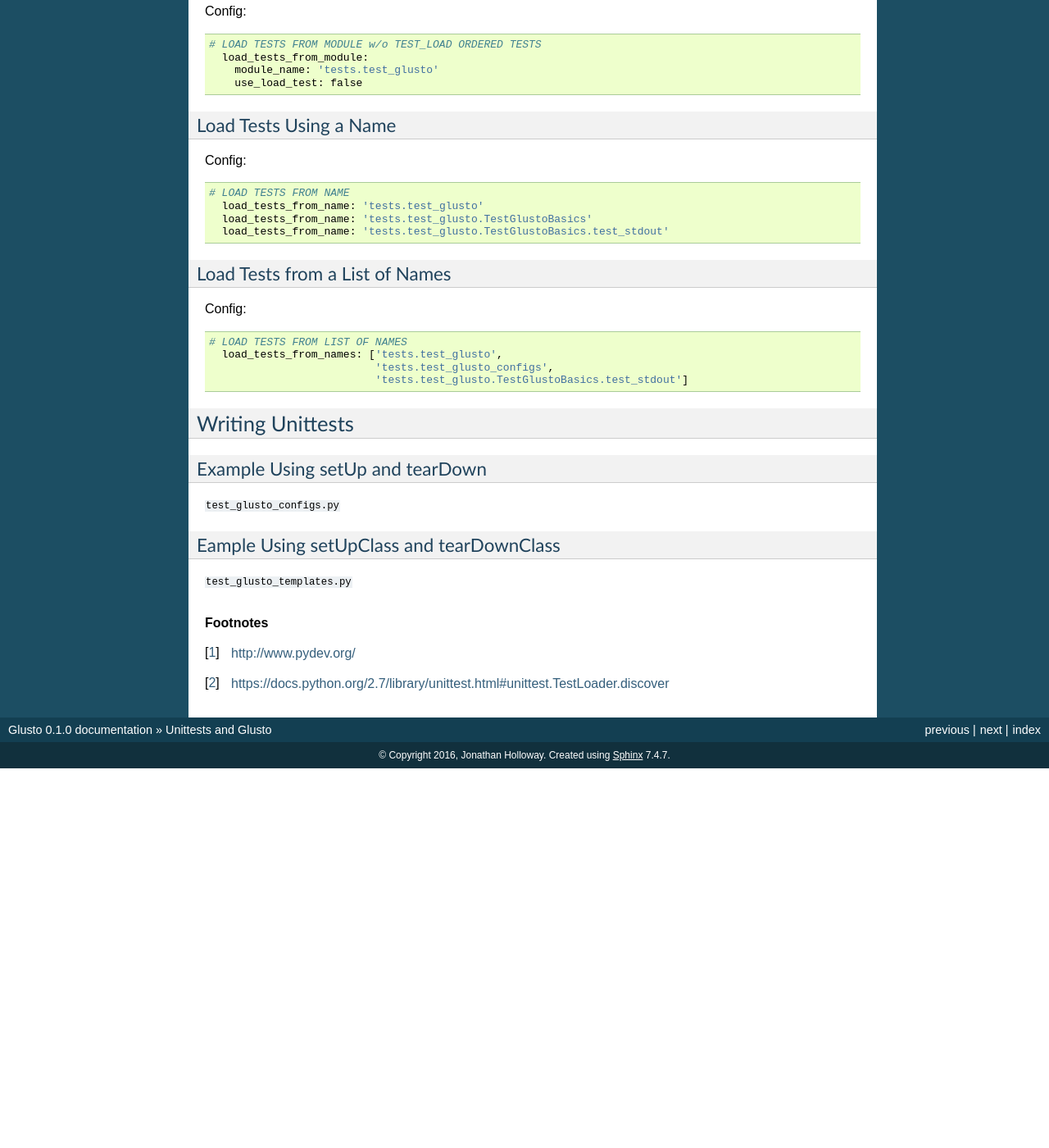
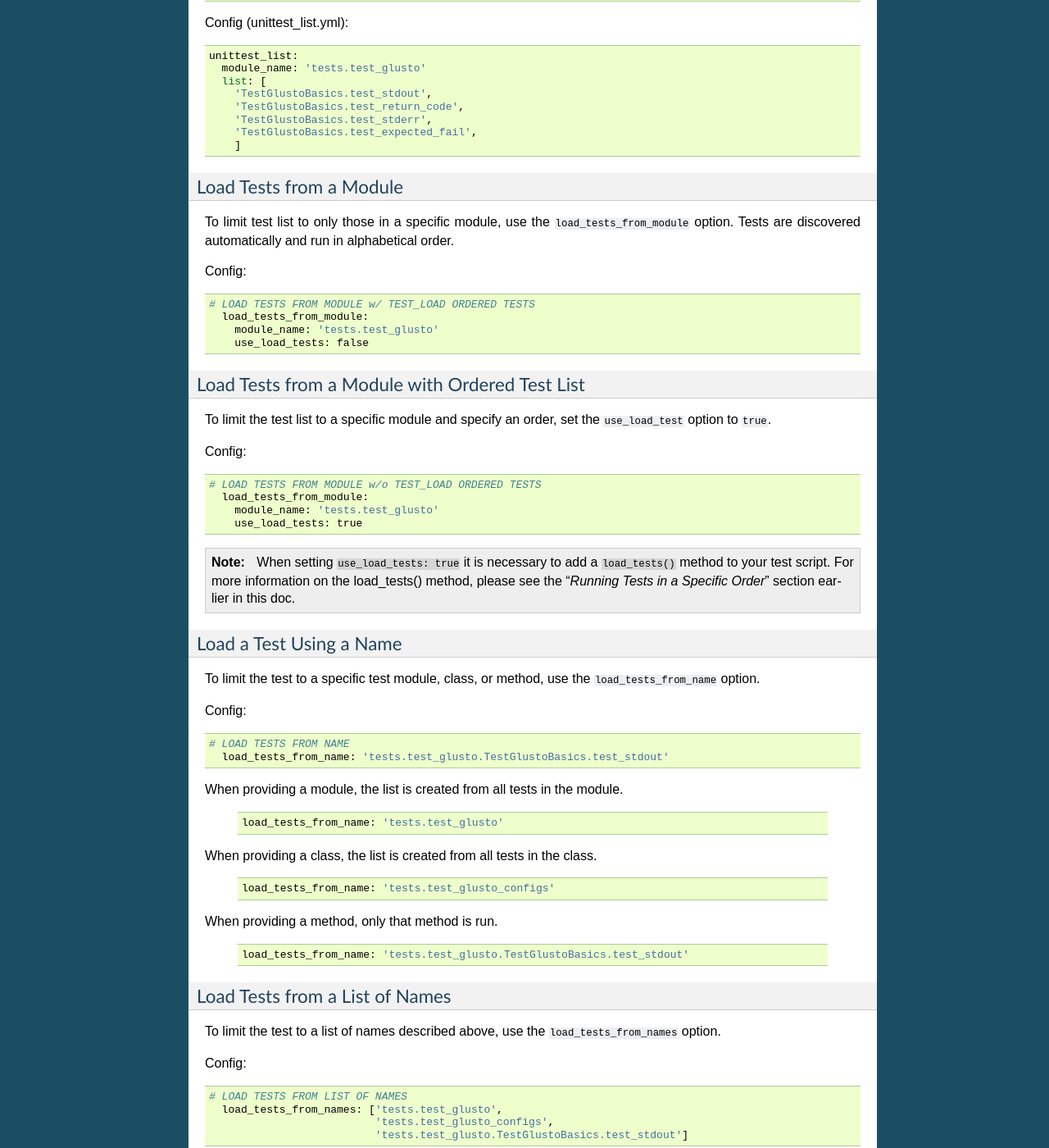
Before and after one commit to loadtheaccumulator/glusto, a Sphinx documentation site: the page built from docs/userguide/unittest.rst, in a window 1280 px wide and 1400 px high, scrolled down 2955 px. Shown: the whole window at 82% size. Built offline with Sphinx 7.4.7, drawn with Linux system fonts in a browser that asks for light colours; pages that are not in the unit, such as notebooks, are missing from menus; before the commit the page ends 3892 px from its top, so only the background shows below that; some of the changed text lies outside the part shown.

Commit message:
added test_method_prefix and doc additions
Signed-off-by: Jonathan Holloway <loadtheaccumulator@gmail.com>

````diff
--- a/docs/userguide/loggable.rst
+++ b/docs/userguide/loggable.rst
@@ -91,6 +91,7 @@
 	::
 
 		>>> g.remove_log(g.mylog)
+
 
 Logging with Color Text
 =======================
--- a/docs/userguide/unittest.rst
+++ b/docs/userguide/unittest.rst
@@ -7,7 +7,10 @@
 tests that do not require any of the Glusto functionality with Glusto-savvy
 test cases.
 
-Glusto also supports running test cases in a number of ways.
+Running Unittests with Glusto
+=============================
+
+Glusto supports running test cases in a number of ways.
 
 * Using the Python interpreter interactive mode to execute commands manually.
 * Running an individual script at the command-line via ``if __name__ == '__main__':`` logic.
@@ -22,7 +25,7 @@
 	All of the examples are based on the samples provided in the ``examples`` directory installed with the glusto package.
 
 Running Unittests via the Python Interpreter Interactive Mode
-=============================================================
+~~~~~~~~~~~~~~~~~~~~~~~~~~~~~~~~~~~~~~~~~~~~~~~~~~~~~~~~~~~~~
 
 Running the tests via the Python interpreter can come in handy while developing
 and debugging tests scripts.
@@ -59,12 +62,12 @@
 
 
 Running Unittests with the CLI Option
-=====================================
+~~~~~~~~~~~~~~~~~~~~~~~~~~~~~~~~~~~~~
 
 The simplest and most direct way to run unittests with Glusto is via the
 glusto cli discover option.
 
-The discover (-d,--discover) option accepts a directory name and the unittest
+The discover (*-d,--discover*) option accepts a directory name and the unittest
 module discover feature [#]_ searches the directory and subdirectories for modules
 with a name matching ```test*.py```.
 
@@ -77,8 +80,9 @@
 
 	# glusto -d 'tests' -c 'examples/systems.yml'
 
+
 Running Tests in a Specific Order
-=================================
+~~~~~~~~~~~~~~~~~~~~~~~~~~~~~~~~~
 
 One of the most argued elements of unit testing is creating a relationship
 between test cases by specifying an order where one has to be run before the
@@ -111,7 +115,7 @@
 
 
 Running Unittests with the Configuration Options
-================================================
+~~~~~~~~~~~~~~~~~~~~~~~~~~~~~~~~~~~~~~~~~~~~~~~~
 
 If more control over discovery options, or the ability to select tests at the
 module or test case level is required, you can use config files to specify
@@ -124,17 +128,38 @@
 Configuring Glusto for Unittests
 ================================
 
+Along with the simple discovery method at the CLI, Glusto supports more granular
+control over Unittests via configuration files.
 
 Base Unittest Options
 ~~~~~~~~~~~~~~~~~~~~~
 
-Config::
+Configuration items that control options Glusto-wide can be configured.
 
-	unittest:
-	  output_junit: false
+output_junit
+............
+
+The ``output_junit`` option writes the test results in junit xml format.
+
+	::
+
+		unittest:
+	  		output_junit: false
+
+test_method_prefix
+...........
+
+The ``test_method_prefix`` option changes the name prefix used by unittest to discover tests.
+
+	::
+		unittest:
+			test_method_prefix: 'rhgs'
+
 
 Discover Tests from a Directory
 ~~~~~~~~~~~~~~~~~~~~~~~~~~~~~~~
+
+Discovery via config is similar to the CLI, but offers additional options.
 
 Config::
 
@@ -147,6 +172,8 @@
 
 Load Tests from a List
 ~~~~~~~~~~~~~~~~~~~~~~
+
+To run a specific set of tests, Glusto supports configuring a list.
 
 Config (unittest.yml)::
 
@@ -169,35 +196,67 @@
 Load Tests from a Module
 ~~~~~~~~~~~~~~~~~~~~~~~~
 
+To limit test list to only those in a specific module, use the ``load_tests_from_module`` option.
+Tests are discovered automatically and run in alphabetical order.
+
+
 Config::
 
 	# LOAD TESTS FROM MODULE w/ TEST_LOAD ORDERED TESTS
 	  load_tests_from_module:
 	    module_name: 'tests.test_glusto'
-	    use_load_test: true
+	    use_load_tests: false
 
 Load Tests from a Module with Ordered Test List
 ~~~~~~~~~~~~~~~~~~~~~~~~~~~~~~~~~~~~~~~~~~~~~~~
+
+To limit the test list to a specific module and specify an order, set the ``use_load_test`` option to ``true``.
 
 Config::
 
 	# LOAD TESTS FROM MODULE w/o TEST_LOAD ORDERED TESTS
 	  load_tests_from_module:
 	    module_name: 'tests.test_glusto'
-	    use_load_test: false
+	    use_load_tests: true
 
-Load Tests Using a Name
-~~~~~~~~~~~~~~~~~~~~~~~
+.. Note::
+
+	When setting ``use_load_tests: true`` it is necessary to add a ``load_tests()`` method to your test script.
+	For more information on the load_tests() method, please see the "*Running Tests in a Specific Order*" section earlier in this doc.
+
+Load a Test Using a Name
+~~~~~~~~~~~~~~~~~~~~~~~~
+
+To limit the test to a specific test module, class, or method, use the ``load_tests_from_name`` option.
 
 Config::
 
 	# LOAD TESTS FROM NAME
-	  load_tests_from_name: 'tests.test_glusto'
-	  load_tests_from_name: 'tests.test_glusto.TestGlustoBasics'
 	  load_tests_from_name: 'tests.test_glusto.TestGlustoBasics.test_stdout'
+
+When providing a module, the list is created from all tests in the module.
+
+	::
+
+		load_tests_from_name: 'tests.test_glusto'
+
+When providing a class, the list is created from all tests in the class.
+
+	::
+
+		load_tests_from_name: 'tests.test_glusto_configs'
+
+When providing a method, only that method is run.
+
+	::
+
+		load_tests_from_name: 'tests.test_glusto.TestGlustoBasics.test_stdout'
+
 
 Load Tests from a List of Names
 ~~~~~~~~~~~~~~~~~~~~~~~~~~~~~~~
+
+To limit the test to a list of names described above, use the ``load_tests_from_names`` option.
 
 Config::
 
@@ -205,6 +264,8 @@
 	  load_tests_from_names: ['tests.test_glusto',
 	                          'tests.test_glusto_configs',
 	                          'tests.test_glusto.TestGlustoBasics.test_stdout']
+
+The list will be composed of all tests combined.
 
 Writing Unittests
 =================
@@ -214,8 +275,8 @@
 
 ``test_glusto_configs.py``
 
-Eample Using setUpClass and tearDownClass
-~~~~~~~~~~~~~~~~~~~~~~~~~~~~~~~~~~~~~~~~~
+Example Using setUpClass and tearDownClass
+~~~~~~~~~~~~~~~~~~~~~~~~~~~~~~~~~~~~~~~~~~
 
 ``test_glusto_templates.py``
 
````
Also changed, not shown: 2 other files.
